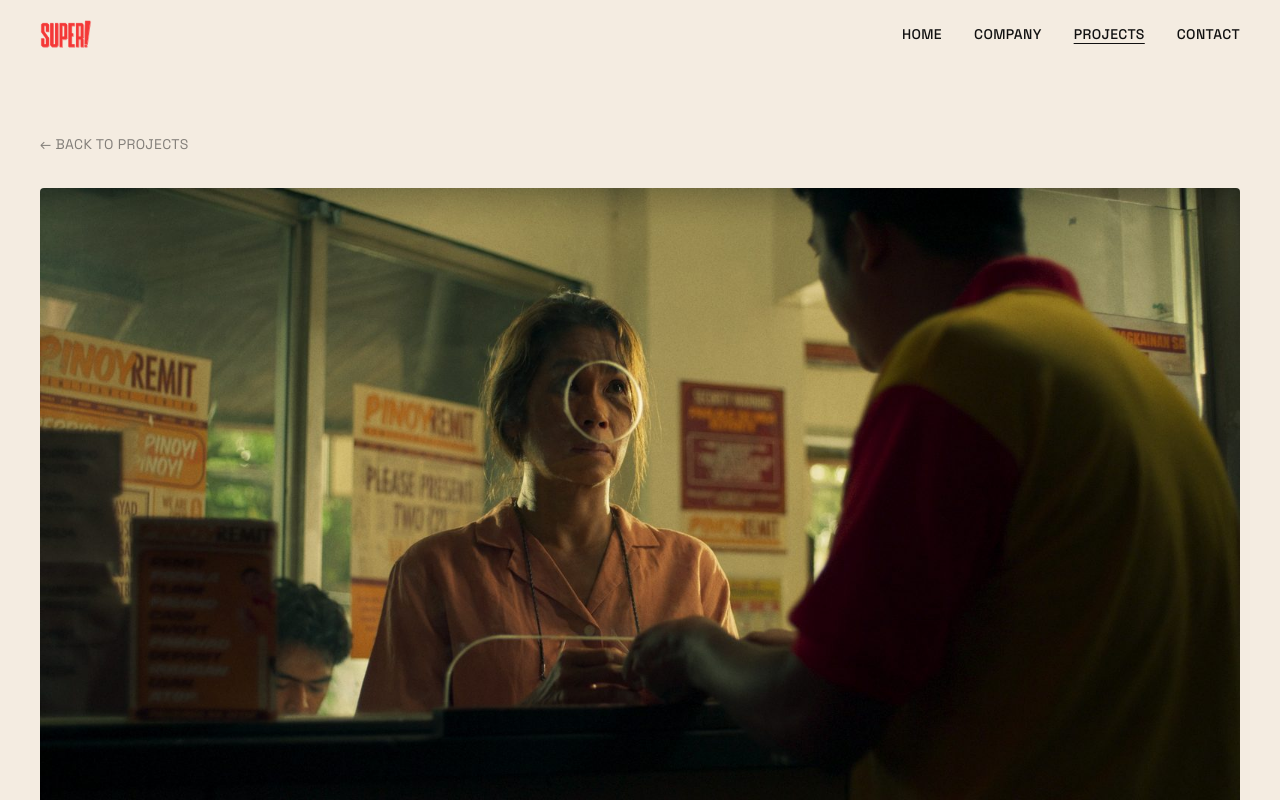
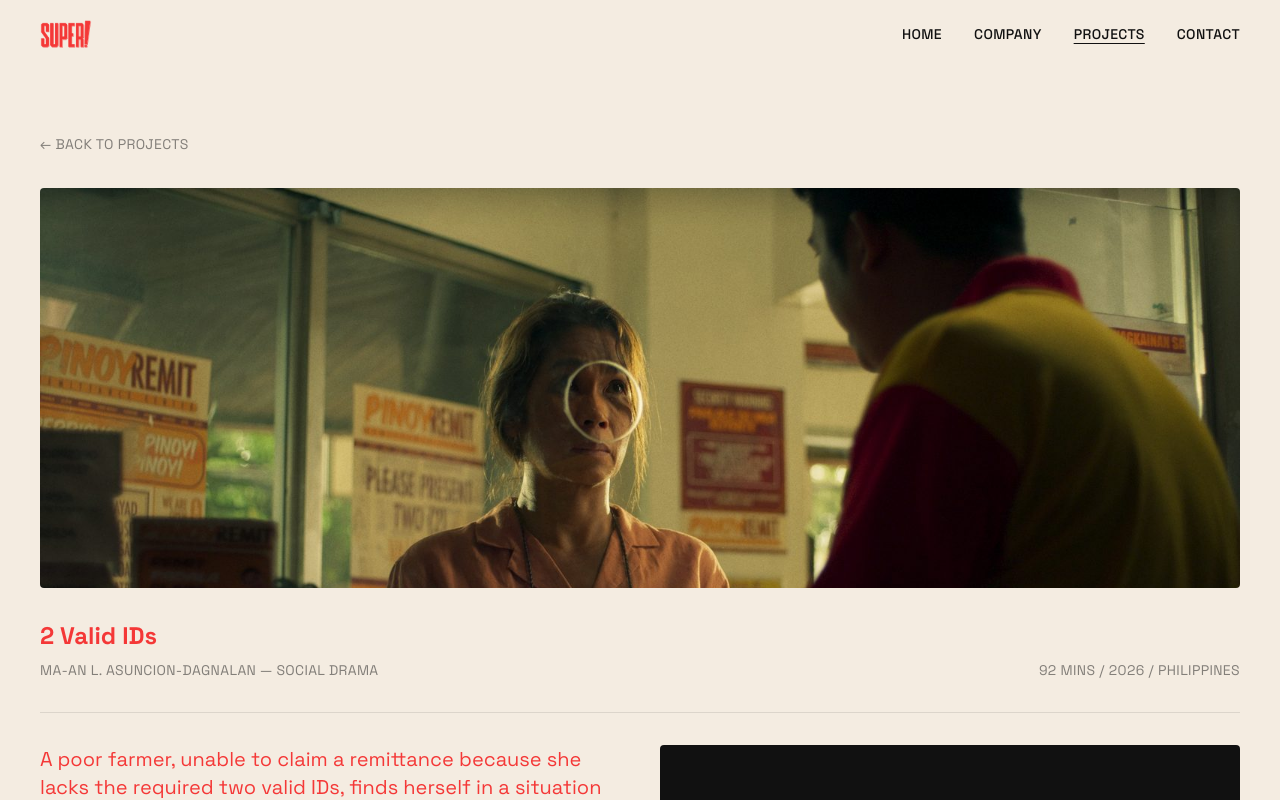
Before and after one commit to Jijots/super-website, a React (Vite) app: page /projects/2-valid-ids in a window 1280 px wide. Shown: the top 800 px of the page. Built offline with nearby package versions, Linux system fonts and the light colour scheme.

Commit message:
Cap hero image height and simplify title styling on project detail pages

```diff
--- a/src/pages/ProjectDetail.jsx
+++ b/src/pages/ProjectDetail.jsx
@@ -33,17 +33,17 @@ export default function ProjectDetail() {
         ← Back to Projects
       </Link>
 
-      <div className="mt-8 aspect-video overflow-hidden rounded bg-ink/5">
+      <div className="mt-8 max-h-[50vh] overflow-hidden rounded bg-ink/5">
         <img
           src={project.cover}
           alt={project.title}
-          className="h-full w-full object-cover"
+          className="aspect-video w-full object-cover"
         />
       </div>
 
       <div className="mt-8 flex flex-col justify-between gap-4 border-b border-ink/10 pb-8 md:flex-row md:items-end">
         <div>
-          <h1 className="font-display text-5xl text-super-red md:text-7xl">
+          <h1 className="font-sans text-xl font-semibold text-super-red md:text-2xl">
             {project.title}
           </h1>
           <p className="mt-2 text-sm uppercase tracking-wide text-ink/50">
```
